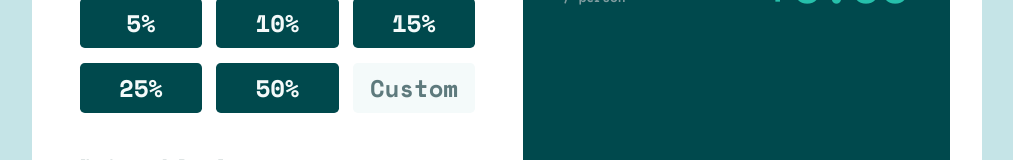
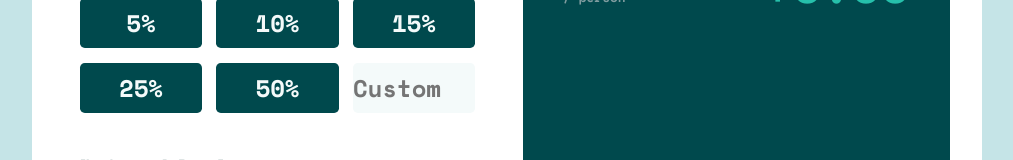
Before and after one commit to ishantbhurani/tip-calculator-app, a plain HTML site: page index.html in a window 1280 px wide. Shown: the part 438-598 px from the top of the page, without its empty margins (133-1146 px from the left). Drawn offline with nearby package versions, Linux system fonts and the light colour scheme.

Commit message:
Changed custom input from radio to number input

```diff
--- a/index.html
+++ b/index.html
@@ -68,12 +68,11 @@
                   </li>
                   <li class="tips-item tips-item-custom">
                     <input
-                      type="radio"
+                      type="number"
                       id="tip-custom"
                       name="tip"
-                      value="custom"
+                      placeholder="Custom"
                     />
-                    <label for="tip-custom">Custom</label>
                   </li>
                 </ul>
               </div>
```
